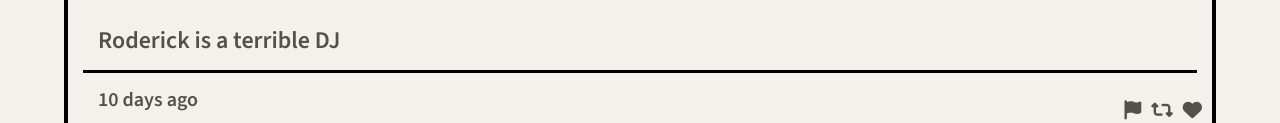
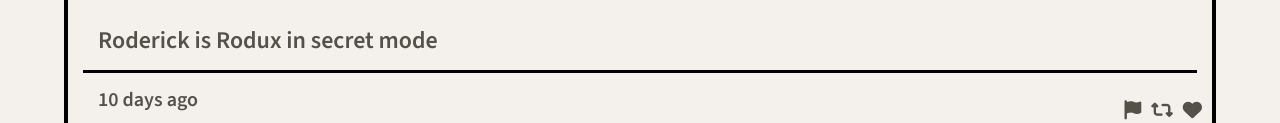
Before and after one commit to XUDOR/_TWEETER, a website: page public/index.html in a window 1280 px wide. Shown: the part 1162-1285 px from the top of the page. Drawn offline with nearby package versions, Linux system fonts and the light colour scheme; no server answers.

Commit message:
text update

```diff
--- a/public/index.html
+++ b/public/index.html
@@ -82,7 +82,7 @@
             <div class="name">RODUX</div>
             <div class="user">@rdxenv</div>
           </header>
-          <section class="old-tweet">Roderick is a terrible DJ</section>
+          <section class="old-tweet">Roderick is Rodux in secret mode</section>
 
           <footer>
             <div class="tweet-date">10 days ago</div>
```
